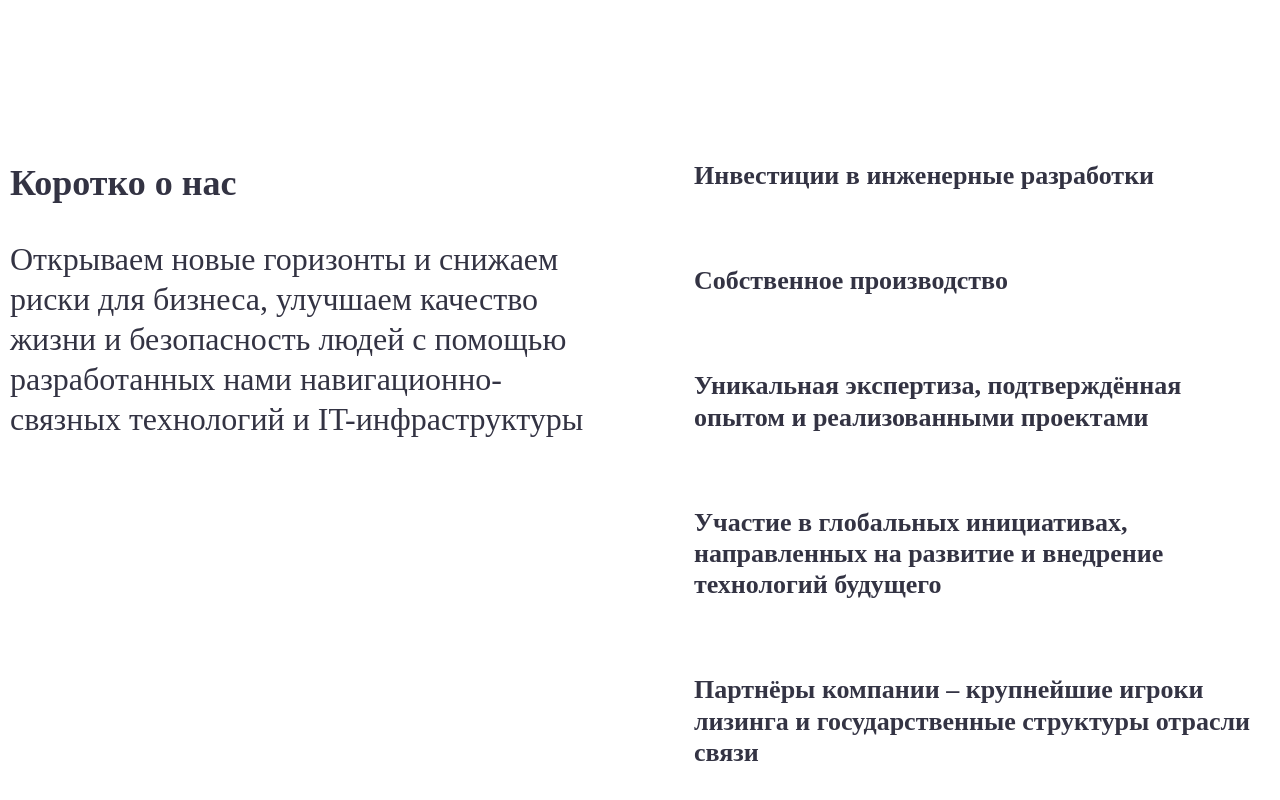
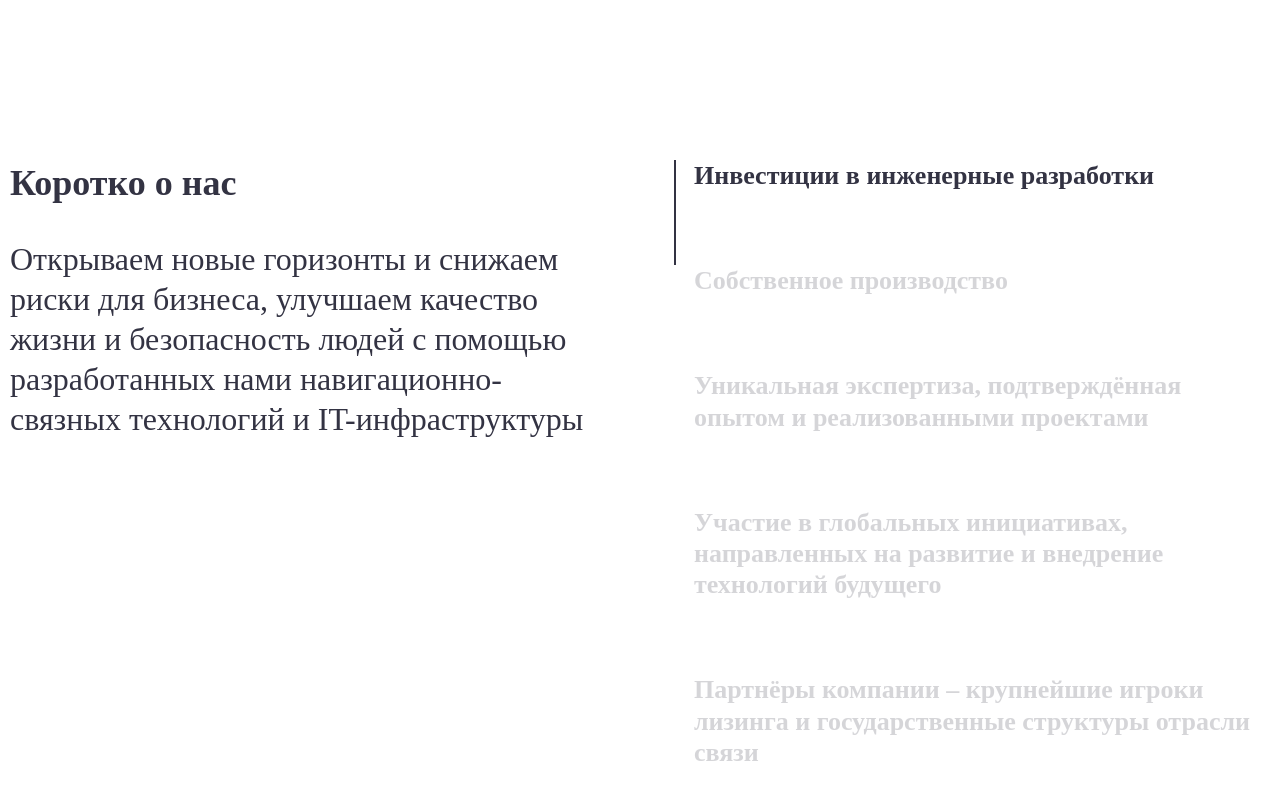
Before and after one commit to SultanTad/x-keeper, a Nuxt app: page / in a window 1280 px wide. Shown: the part 4168-4968 px from the top of the page. Built offline with nearby package versions, Linux system fonts and the light colour scheme; a web font is replaced by a local one.

Commit message:
add scroll animation

```diff
--- a/pages/index.vue
+++ b/pages/index.vue
@@ -15,15 +15,49 @@ import { ScrollTrigger } from "gsap/ScrollTrigger";
 gsap.registerPlugin(ScrollTrigger);
 
 onMounted(() => {
-  gsap.to(".about-us__service", {
+  let isAnimating = false;
+  const serviceBlocks = gsap.utils.toArray(".service-block");
+
+  const getScrollbarWidth = () => {
+    return window.innerWidth - document.documentElement.clientWidth;
+  };
+
+  serviceBlocks.forEach((block) => {
+    ScrollTrigger.create({
+      trigger: block,
+      start: "top 50%",
+      once: true,
+      onEnter: () => {
+        if (isAnimating) return;
+
+        isAnimating = true;
+
+        const scrollbarWidth = getScrollbarWidth();
+        document.body.style.overflow = "hidden";
+        document.body.style.paddingRight = `${scrollbarWidth}px`;
+
+        const tl = gsap.timeline();
+
+        tl.to(block.querySelector(".about-us__service"), {
           opacity: 1,
-    duration: 2.5,
-    stagger: 0.3,
-    scrollTrigger: {
-      trigger: ".about-us",
-      start: "bottom bottom",
-      once: true,
+          duration: 1,
+        }).to(
+          block.querySelector(".about-us__line"),
+          {
+            height: "100%",
+            duration: 1,
+            ease: "power1.out",
           },
+          "<"
+        );
+
+        tl.eventCallback("onComplete", () => {
+          document.body.style.overflow = "auto";
+          document.body.style.paddingRight = "0";
+          isAnimating = false;
+        });
+      },
+    });
   });
 });
 
@@ -150,7 +184,9 @@ const closeWidget = () => {
               лизинговых операций и инструменты аналитики
             </p>
             <div class="promo__btns">
-              <NuxtLink to="/drop-message"><Button green>оставить заявку</Button></NuxtLink>
+              <NuxtLink to="/drop-message"
+                ><Button green>оставить заявку</Button></NuxtLink
+              >
               <NuxtLink><Button white>подробнее</Button></NuxtLink>
             </div>
           </div>
@@ -158,7 +194,9 @@ const closeWidget = () => {
             <img src="../assets/images/promo-banner.webp" alt="promo-banner" />
           </div>
           <div class="promo__btns mobile">
-            <NuxtLink to="/drop-message"><Button green>оставить заявку</Button></NuxtLink>
+            <NuxtLink to="/drop-message"
+              ><Button green>оставить заявку</Button></NuxtLink
+            >
             <NuxtLink><Button white>подробнее</Button></NuxtLink>
           </div>
         </div>
@@ -176,20 +214,39 @@ const closeWidget = () => {
             </p>
           </div>
           <div class="about-us__services">
-            <p class="about-us__service">Инвестиции в инженерные разработки</p>
-            <p class="about-us__service">Собственное производство</p>
-            <p class="about-us__service">
+            <div class="service-block">
+              <div class="about-us__line"></div>
+              <p class="about-us__service service-block-1">
+                Инвестиции в инженерные разработки
+              </p>
+            </div>
+            <div class="service-block">
+              <div class="about-us__line"></div>
+              <p class="about-us__service service-block-1">
+                Собственное производство
+              </p>
+            </div>
+            <div class="service-block">
+              <div class="about-us__line"></div>
+              <p class="about-us__service service-block-1">
                 Уникальная экспертиза, подтверждённая опытом и реализованными
                 проектами
               </p>
-            <p class="about-us__service">
+            </div>
+            <div class="service-block">
+              <div class="about-us__line"></div>
+              <p class="about-us__service service-block-1">
                 Участие в глобальных инициативах, направленных на развитие и
                 внедрение технологий будущего
               </p>
-            <p class="about-us__service">
+            </div>
+            <div class="service-block">
+              <div class="about-us__line"></div>
+              <p class="about-us__service service-block-1">
                 Партнёры компании – крупнейшие игроки лизинга и государственные
                 структуры отрасли связи
               </p>
+            </div>
           </div>
         </div>
       </section>
@@ -419,11 +476,25 @@ const closeWidget = () => {
     max-width: 588px;
     font-weight: 300;
   }
+  &__line {
+    position: absolute;
+    top: 0;
+    left: -20px;
+    width: 2px;
+    height: 0;
+    background-color: #333343;
+  }
   &__services {
     display: flex;
     flex-direction: column;
-    gap: 45px 0;
     max-width: 576px;
+  }
+  .service-block {
+    position: relative;
+    padding-bottom: 45px;
+    &:last-child {
+      padding-bottom: 0;
+    }
   }
   &__service {
     font-family: "VelaSans-ExtraBold";
@@ -551,8 +622,11 @@ const closeWidget = () => {
     }
   }
   .about-us {
-    &__services {
-      gap: 74px 0;
+    .service-block {
+      padding-bottom: 74px;
+      &:last-child {
+        padding-bottom: 0;
+      }
     }
   }
   .number-company {
```
Lines whose indentation alone changed are shown as unchanged.
